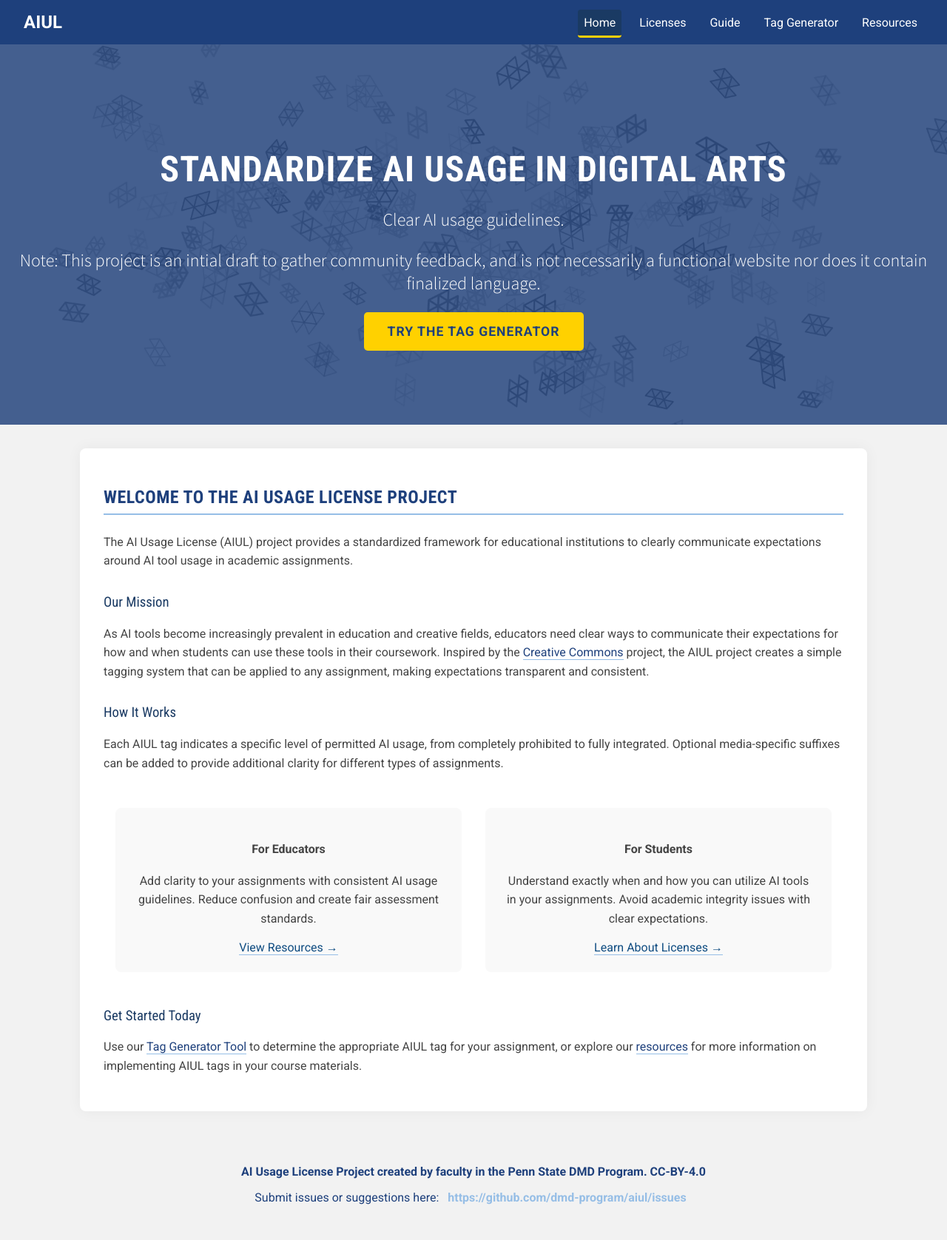
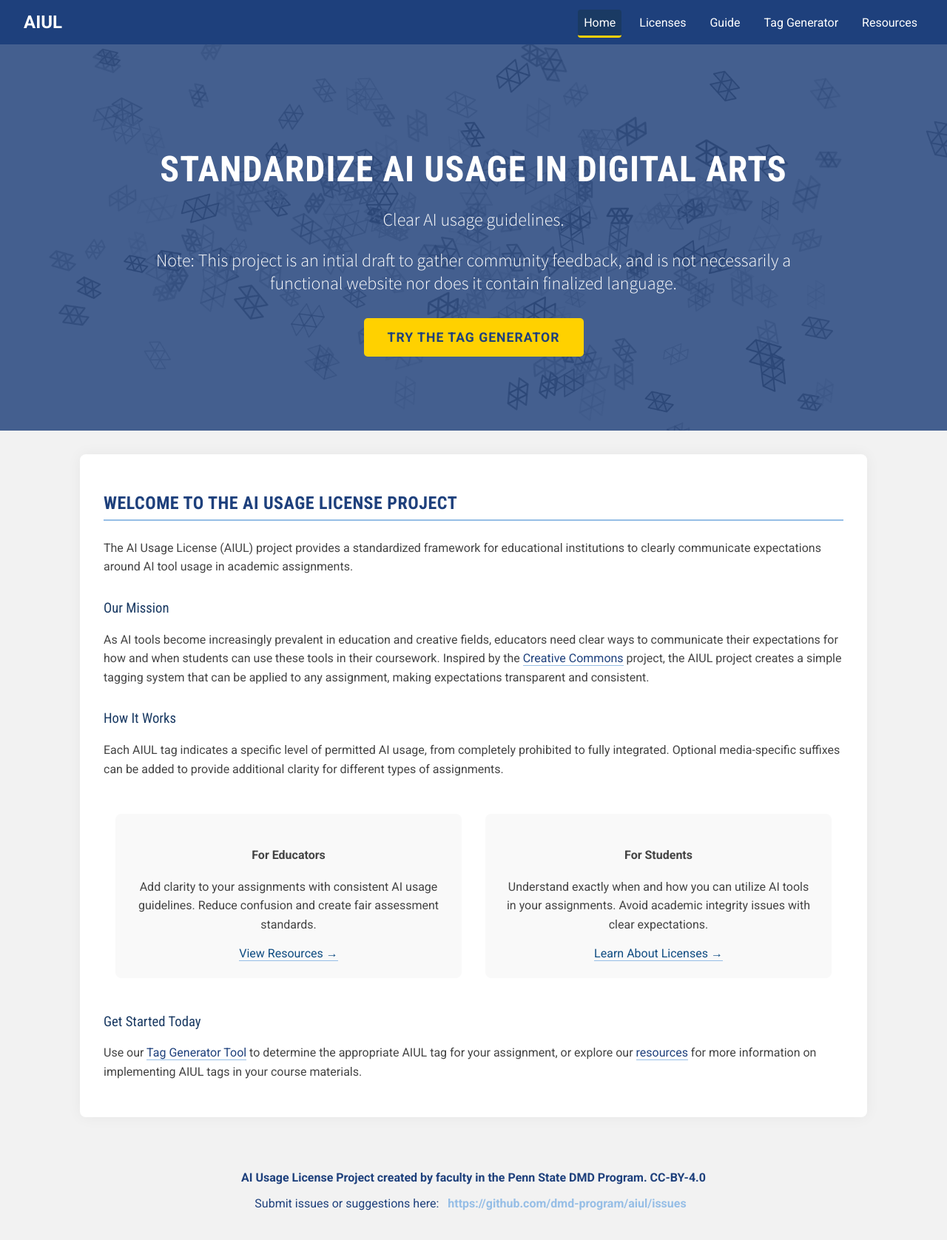
Before and after one commit to dmd-program/AIUL, a Jekyll site: the page built from index.html, in a window 1280 px wide. Shown: the whole page at 74% size. Built offline with Jekyll 4.4.1, drawn with Linux system fonts in a browser that asks for light colours.

Commit message:
Update index.html

```diff
--- a/index.html
+++ b/index.html
@@ -7,7 +7,7 @@
 <section class="hero">
   <h1>Standardize AI Usage in Digital Arts</h1>
   <p>Clear AI usage guidelines.</p>
-  <p>Note: This project is an intial draft to gather community feedback, and is not necessarily a functional website nor does it contain finalized language.</p>
+  <p style="max-width: 70%; margin: auto; padding-bottom: 2rem;">Note: This project is an intial draft to gather community feedback, and is not necessarily a functional website nor does it contain finalized language.</p>
   <a href="{{ '/tag-generator.html' | relative_url }}">Try the Tag Generator</a>
 </section>
 
```
